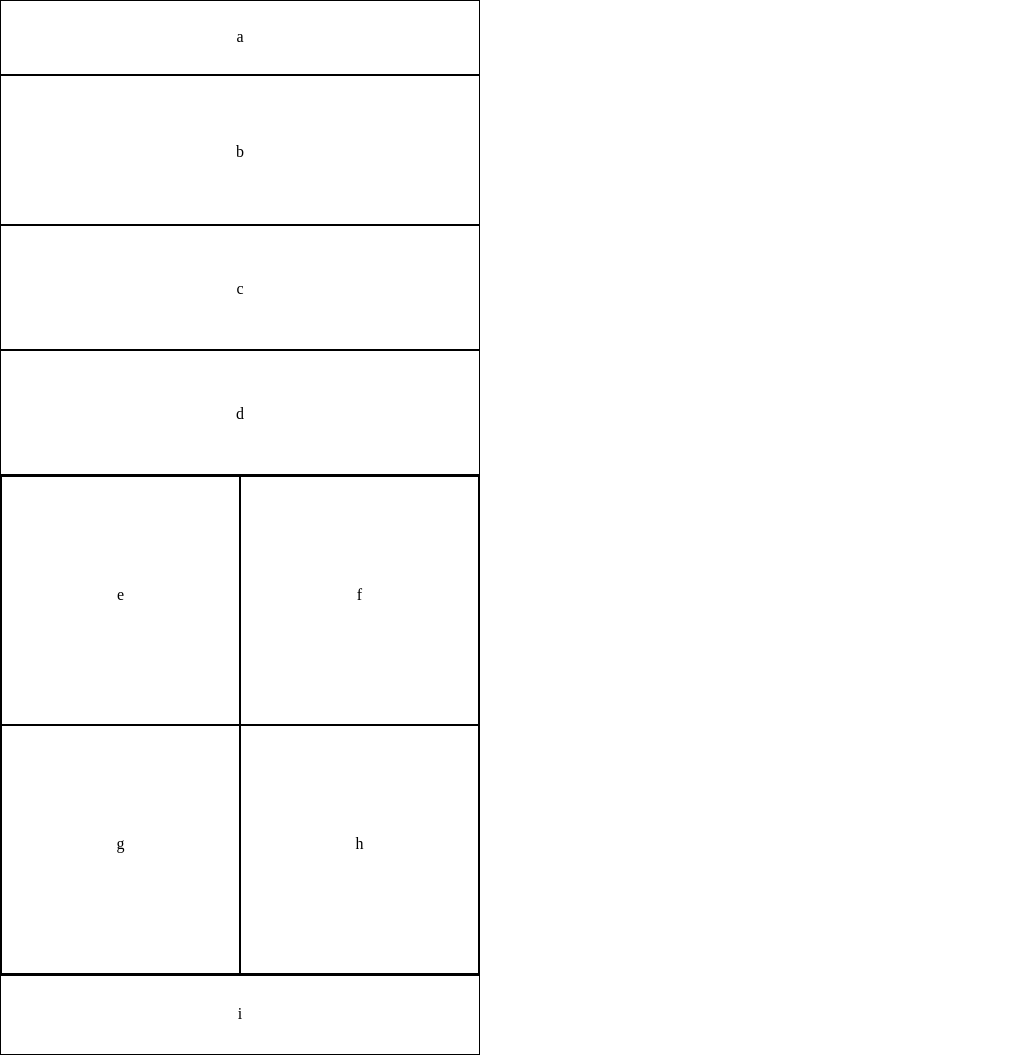
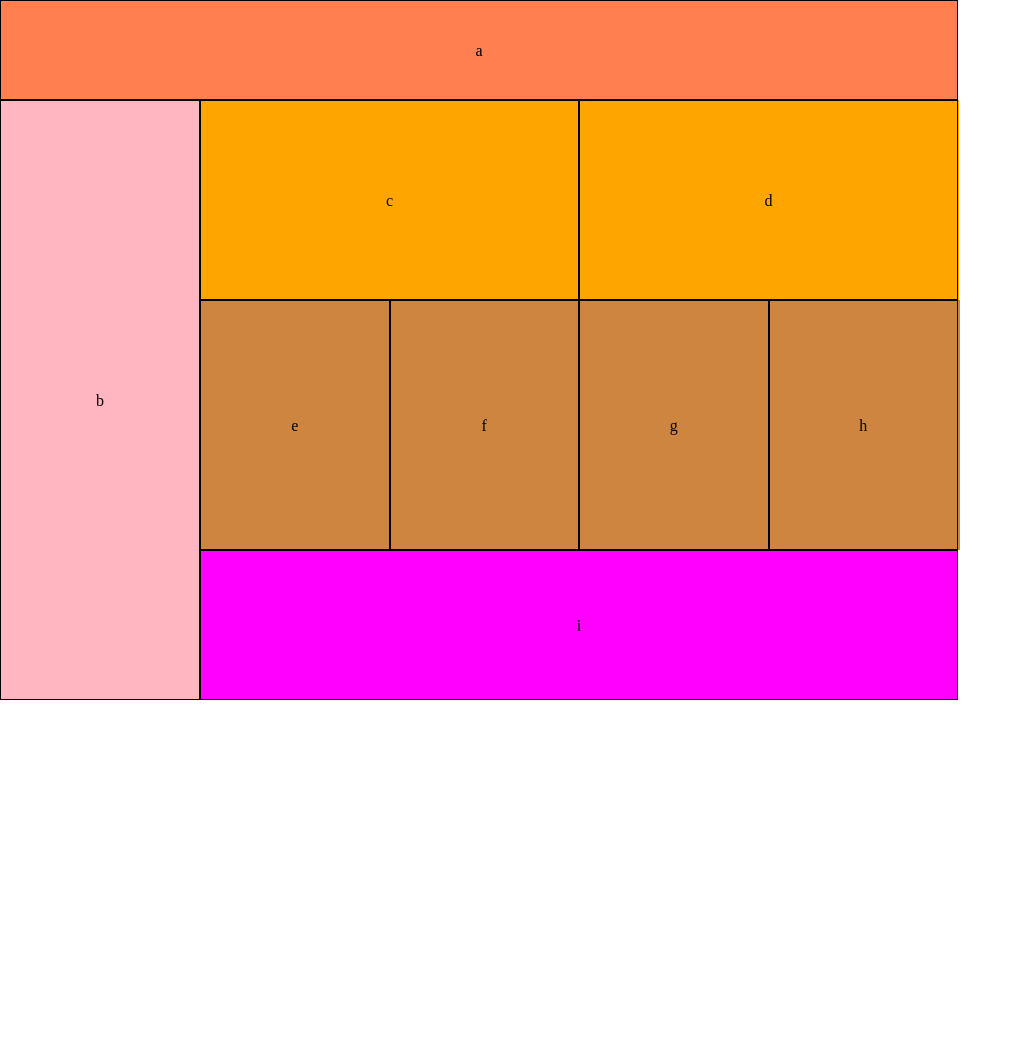
Before and after one commit to beccalee123/lab-01, a plain HTML site: page index.html in a window 1280 px wide. Shown: the whole page, without its empty margins (0-1023 px from the left). After the commit the page ends 800 px from the top, so only its background shows below. Drawn offline with Linux system fonts and the light colour scheme.

Commit message:
Adds desktop view, adds some color

```diff
--- a/index.html
+++ b/index.html
@@ -8,48 +8,30 @@
     <link rel="stylesheet" href="styles/modules.css">
   </head>
   <body>
-    <header>
-      <p>a</p>
-    </header>
+    <header>a</header>
 
-    <nav>
-      <p>b</p>
-    </nav>
+    <nav>b</nav>
 
     <section class="section1">
-      <div>
-          <p>c</p>
-      </div>
+      <div>c</div>
 
-      <div>
-          <p>d</p>
-      </div>
+      <div>d</div>
 
     </section>
 
     <section class="section2">
 
-      <div>
-        <p>e</p>
-      </div>
+      <div>e</div>
 
-      <div>
-        <p>f</p>
-      </div>
+      <div>f</div>
 
-      <div>
-        <p>g</p>
-      </div>
+      <div>g</div>
 
-      <div>
-        <p>h</p>
-      </div>
+      <div>h</div>
 
     </section>
 
-    <footer>
-      <p>i</p>
-    </footer>
+    <footer>i</footer>
 
   </body>
 </html>
--- a/styles/base.css
+++ b/styles/base.css
@@ -5,8 +5,15 @@
 body {
   width: 480px;
   height: 767px;
+  text-align: center;
 }
 
-p {
-  text-align: center;
+/* Media Query for Desktop */
+@media screen and (min-width: 768px) {
+  body {
+    max-width: 960px;
+    width: 960px;
+    height: 700px;
+  }
+
 }
--- a/styles/layout.css
+++ b/styles/layout.css
@@ -25,12 +25,11 @@ nav {
   width: 480px;
   height: 500px;
   float: left;
-  border: 1px solid black;
 }
 
 .section2 div {
-  width: 239px;
-  height: 249px;
+  width: 240px;
+  height: 250px;
   float: left;
   border: 1px solid black;
 }
@@ -41,3 +40,47 @@ footer {
   float: left;
   border: 1px solid black;
 }
+
+/* Media Query for Desktop */
+@media screen and (min-width: 768px) {
+  header {
+    width: 958px;
+    height: 100px;
+
+  }
+
+  nav {
+    width: 200px;
+    height: 600px;
+    float: left;
+  }
+
+  .section1 {
+    width: 759px;
+    height: 200px;
+    float: left;
+  }
+
+  .section1 div {
+    width: 379px;
+    height: 200px;
+    float: left;
+  }
+
+  .section2 {
+    width: 760px;
+    height: 250px;
+    float: left;
+  }
+
+  .section2 div {
+    width: 189.5px;
+    height: 250px;
+  }
+
+  footer {
+    width: 758px;
+    height: 150px;
+  }
+
+}
--- a/styles/modules.css
+++ b/styles/modules.css
@@ -1,19 +1,51 @@
-header p {
-  padding: 28px 0px;
+header {
+  line-height: 75px;
+  background-color: lightblue;
 }
 
-nav p {
-  padding: 68px 0px;
+nav {
+  line-height: 150px;
+  background-color: cornflowerblue;
 }
 
-.section1 p {
-  padding: 55px;
+.section1 {
+  line-height: 125px;
 }
 
-.section2 p {
-  padding: 110px;
+.section2 {
+  line-height: 240px;
+  background-color: cyan;
 }
 
-footer p {
-  padding: 30px;
+footer {
+  line-height: 80px;
+  background-color: aquamarine;
 }
+
+@media screen and (min-width: 768px) {
+
+  header {
+    line-height: 100px;
+    background-color: coral;
+  }
+
+  nav {
+    line-height: 600px;
+    background-color: lightpink;
+  }
+
+  .section1 {
+    line-height: 200px;
+    background-color: orange;
+  }
+
+  .section2 {
+    line-height: 250px;
+    background-color: peru;
+  }
+
+  footer {
+    line-height: 150px;
+    background-color: fuchsia;
+  }
+}
```
